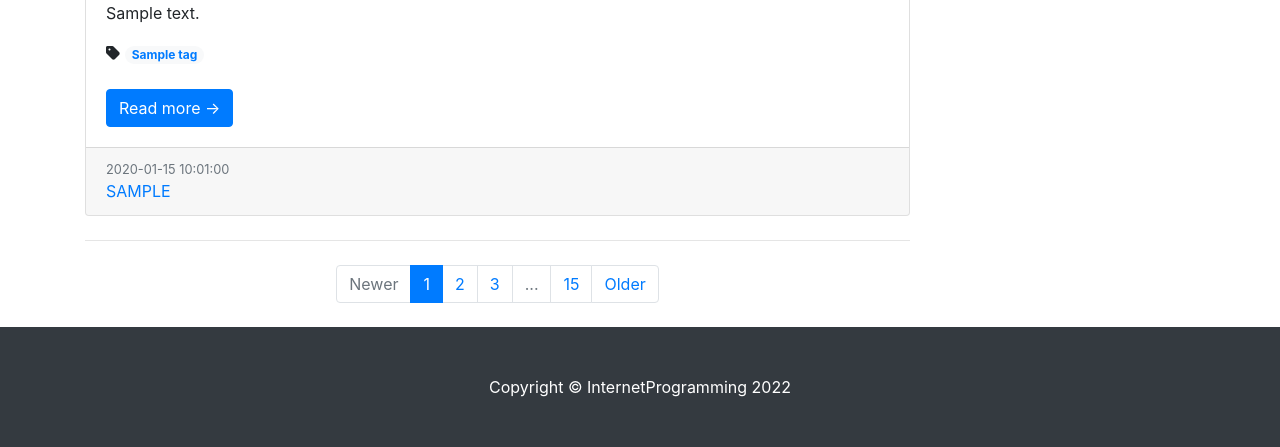
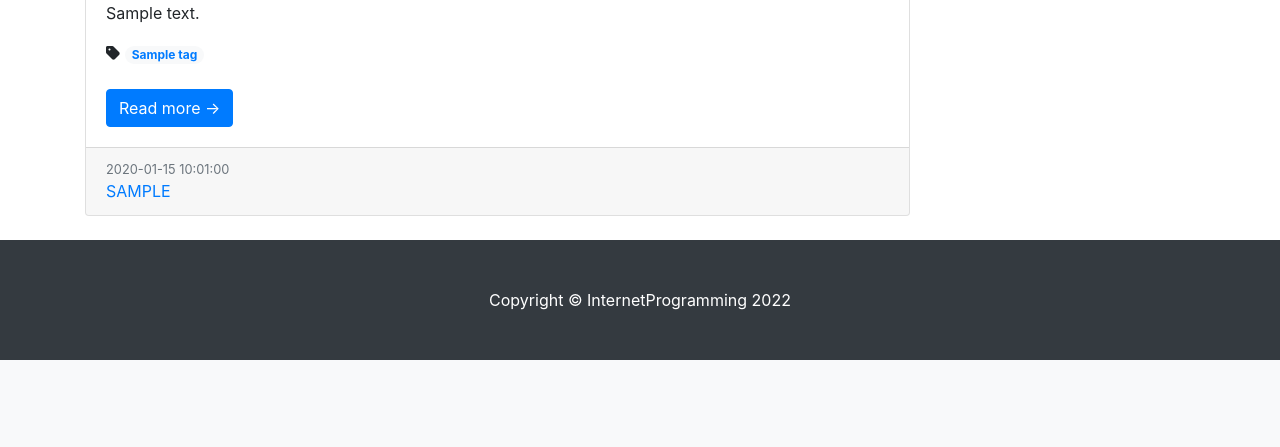
Before and after one commit to soyoon1/Django22-02-1, a Django app: page /blog/ in a window 1280 px wide. Shown: the part 822-1269 px from the top of the page. After the commit the page ends 1182 px from the top, so only its background shows below. Run offline with Django 4.2, Linux system fonts and the light colour scheme; tables that the repository leaves empty hold one stand-in row (values such as "Sample post"); grey boxes marked "Sample" are stand-in pictures; some libraries are stand-ins or nearby versions.

Commit message:
여러 페이지에 나누어 보여주기

```diff
--- a/blog/templates/blog/post_list.html
+++ b/blog/templates/blog/post_list.html
@@ -66,16 +66,21 @@
           {% endif %}
 
           <!-- Pagination-->
+          {% if is_paginated %}
           <nav aria-label="Pagination">
             <hr class="my-0" />
               <ul class="pagination justify-content-center my-4">
+                {% if page_obj.has_previous %}
+                <li class="page-item"><a class="page-link" href="?page={{page_obj.previous_page_number}}" tabindex="-1" aria-disabled="true">Newer</a></li>
+                {% else %}
                 <li class="page-item disabled"><a class="page-link" href="#" tabindex="-1" aria-disabled="true">Newer</a></li>
-                <li class="page-item active" aria-current="page"><a class="page-link" href="#!">1</a></li>
-                <li class="page-item"><a class="page-link" href="#!">2</a></li>
-                <li class="page-item"><a class="page-link" href="#!">3</a></li>
-                <li class="page-item disabled"><a class="page-link" href="#!">...</a></li>
-                <li class="page-item"><a class="page-link" href="#!">15</a></li>
-                <li class="page-item"><a class="page-link" href="#!">Older</a></li>
+                {% endif %}
+                {% if page_obj.has_next %}
+                <li class="page-item"><a class="page-link" href="?page={{page_obj.next_page_number}}">Older</a></li>
+                {% else %}
+                <li class="page-item disabled"><a class="page-link" href="#!">Older</a></li>
+                {% endif %}
               </ul>
           </nav>
+          {% endif %}
 {% endblock %}
--- a/blog/views.py
+++ b/blog/views.py
@@ -87,6 +87,7 @@ class PostCreate(LoginRequiredMixin, UserPassesTestMixin, CreateView):
 class PostList(ListView):
     model = Post
     ordering = '-pk' # 모델 이름만 설정하면 자동 호출 pk값이 작은 순서대로 보여달란 뜻임.
+    paginate_by = 5 # 페이지네이션, 내용 나눠서 보여주는 것
 
     def get_context_data(self, *, object_list=None, **kwargs):
         context = super(PostList, self).get_context_data()
```
